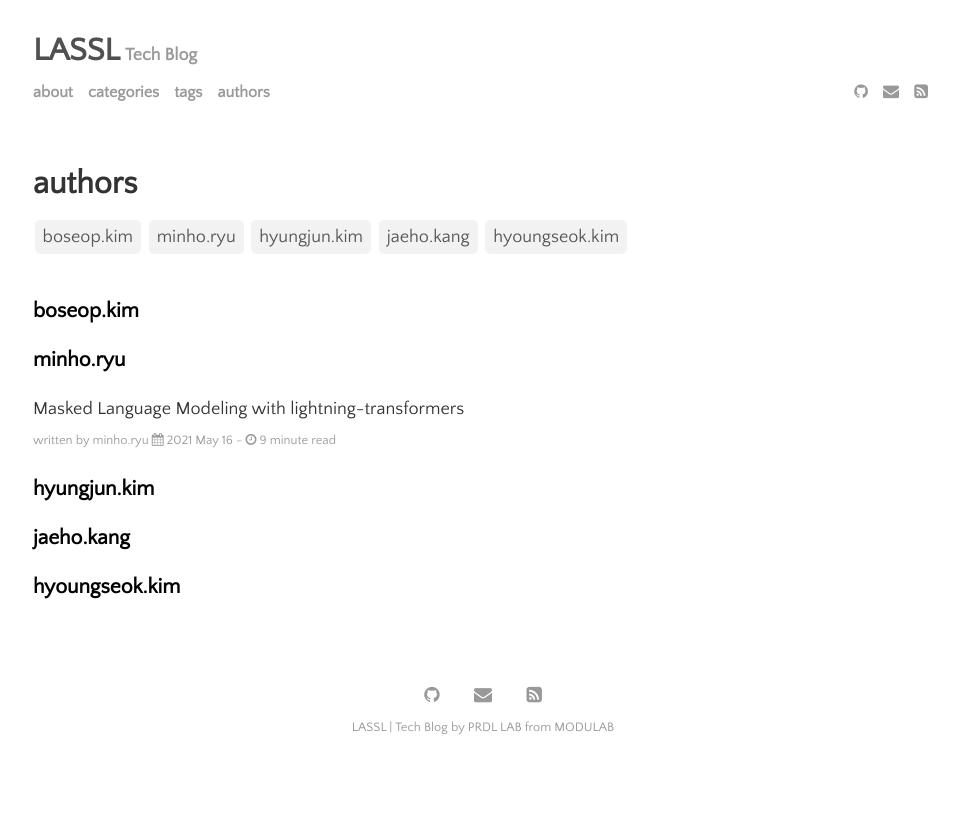
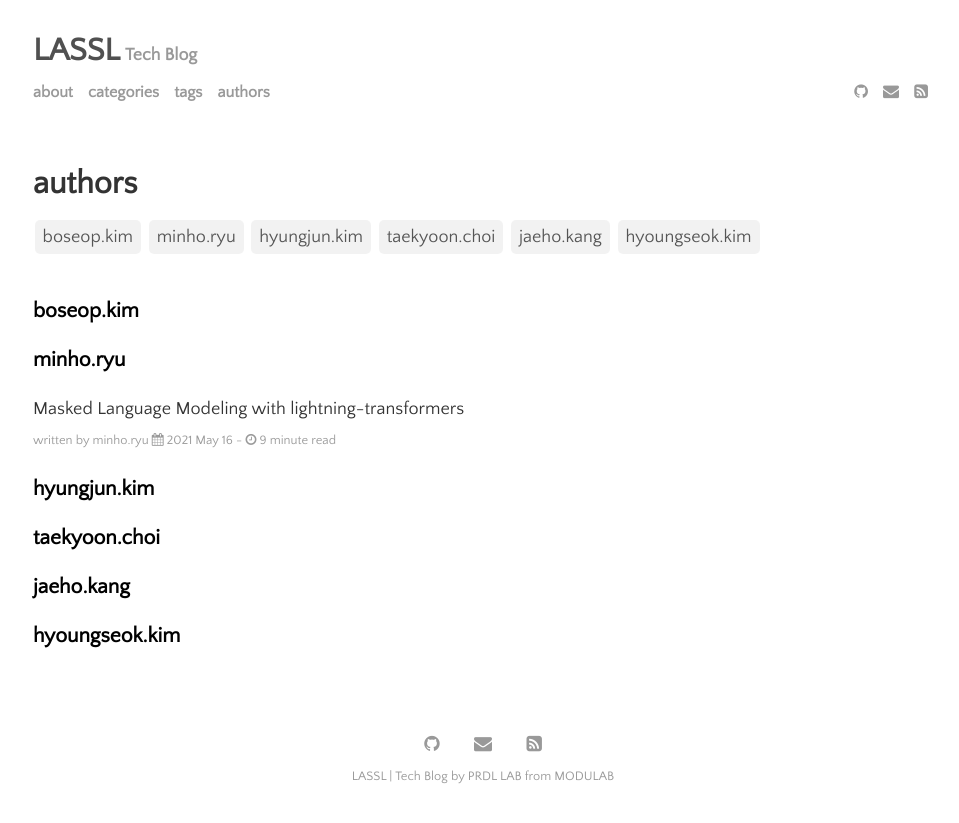
Before and after one commit to lassl/_lassl.github.io, a Jekyll site: the page built from menu/authors.md, in a window 1280 px wide. Shown: the top 823 px of the page, without its empty margins (157-1116 px from the left). Built offline with Jekyll 4.4.1, drawn with Linux system fonts in a browser that asks for light colours; part of the change alters nothing that is shown.

```diff
--- a/_config.yml
+++ b/_config.yml
@@ -47,6 +47,12 @@ authors:
     web: https://github.com/soeque1
     facebook: https://www.facebook.com/hyungjun.kim.9887
     description: "Done is better than perfect."
+  taekyoon.choi:
+    name: taekyoon.choi
+    display_name: taekyoon.choi
+    email: tgchoi03@gmail.com
+    web: https://github.com/Taekyoon
+    description: "진정한 대화가 되는 기술을 개발하고 싶습니다."
   jaeho.kang:
     name: jaeho.kang
     display_name: jaeho.kang
```
